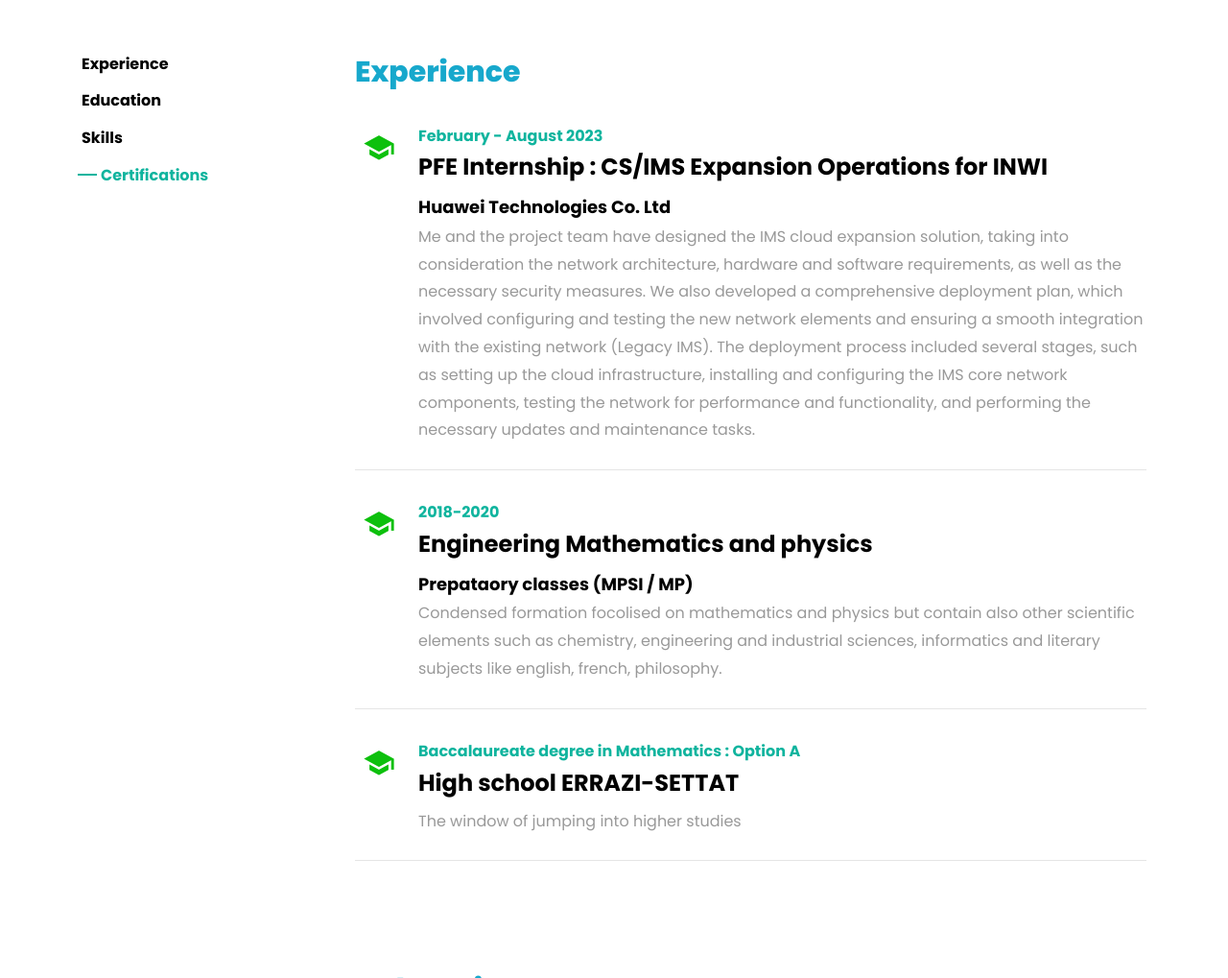
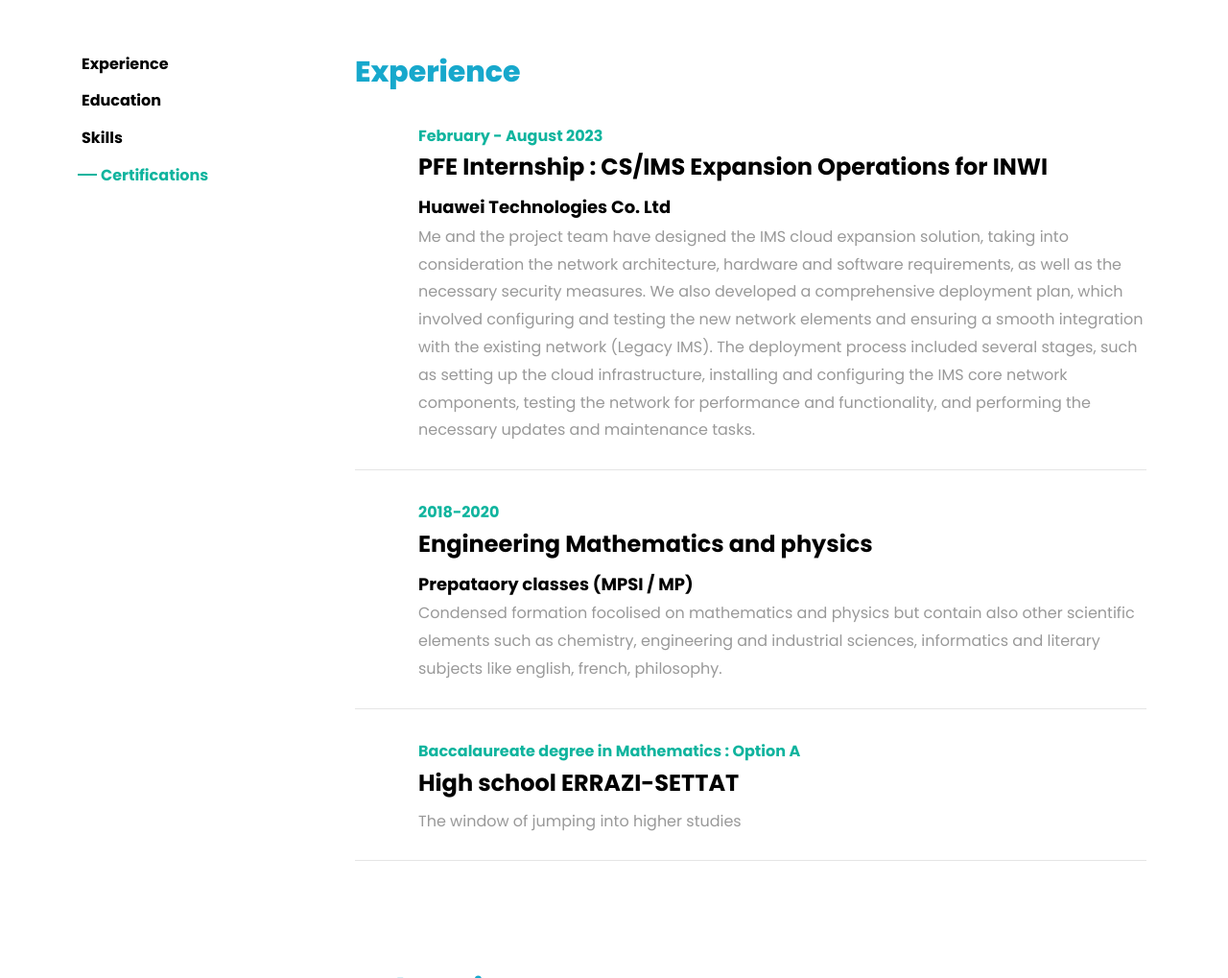
Before and after one commit to Redoneoutman/radouane.github.io, a website with bundled scripts: page index.html in a window 1280 px wide. Shown: the part 1500-2519 px from the top of the page at 96% size. Built offline with nearby package versions, Linux system fonts and the light colour scheme; some packages are replaced by stand-ins of ours; a script that the page names is missing; files whose address does not match are found by name.

Commit message:
index.html

```diff
--- a/index.html
+++ b/index.html
@@ -148,7 +148,7 @@
 					  	<h2 class="heading">Experience</h2>
 					    <div class="resume-wrap d-flex ftco-animate">
 					    	<div class="icon d-flex align-items-center justify-content-center">
-					    		<span class="icon-school "></span>
+					    		<span class="icon"></span>
 					    	</div>
 					    	<div class="text pl-3">
 		    					<span class="date">February - August 2023</span>
@@ -161,7 +161,7 @@
 	    				</div>
 	    				<div class="resume-wrap d-flex ftco-animate">
 	    					<div class="icon d-flex align-items-center justify-content-center">
-					    		<span class="icon-school"></span>
+					    		<span class="icon"></span>
 					    	</div>
 					    	<div class="text pl-3">
 		    					<span class="date">2018-2020</span>
@@ -172,7 +172,7 @@
 	    				</div>
 	    				<div class="resume-wrap d-flex ftco-animate">
 	    					<div class="icon d-flex align-items-center justify-content-center">
-					    		<span class="icon-school"></span>
+					    		<span class="icon"></span>
 					    	</div>
 					    	<div class="text pl-3">
 		    					<span class="date"> Baccalaureate degree in Mathematics : Option A</span>
```
